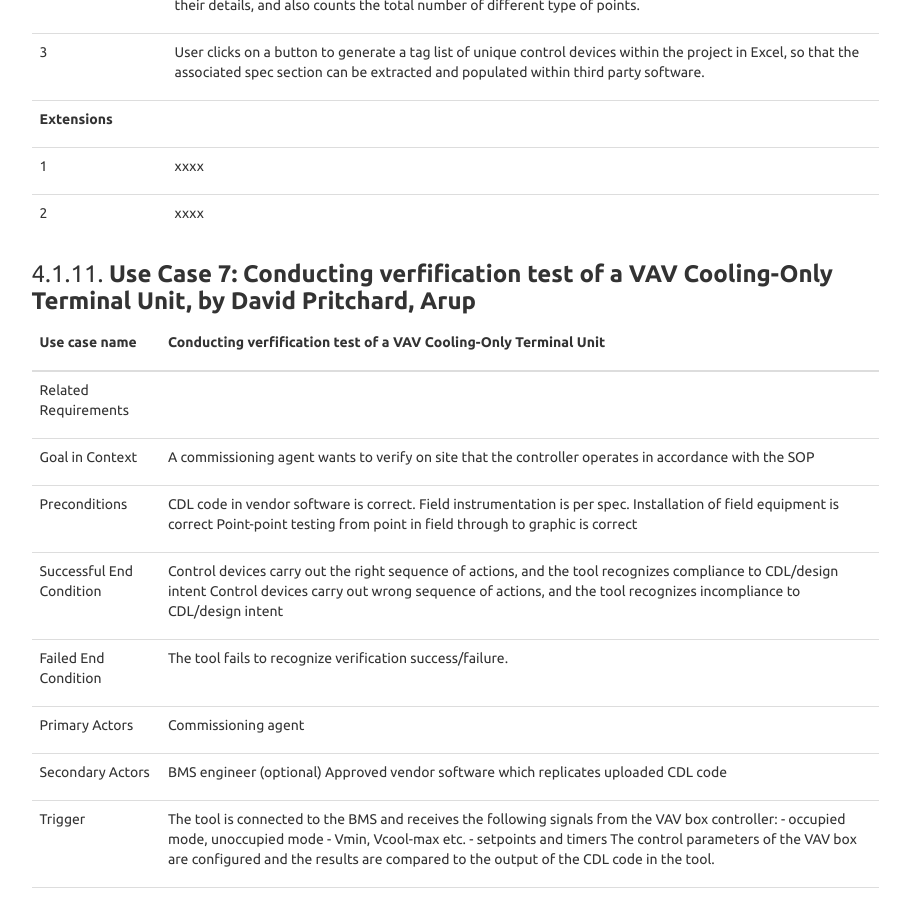
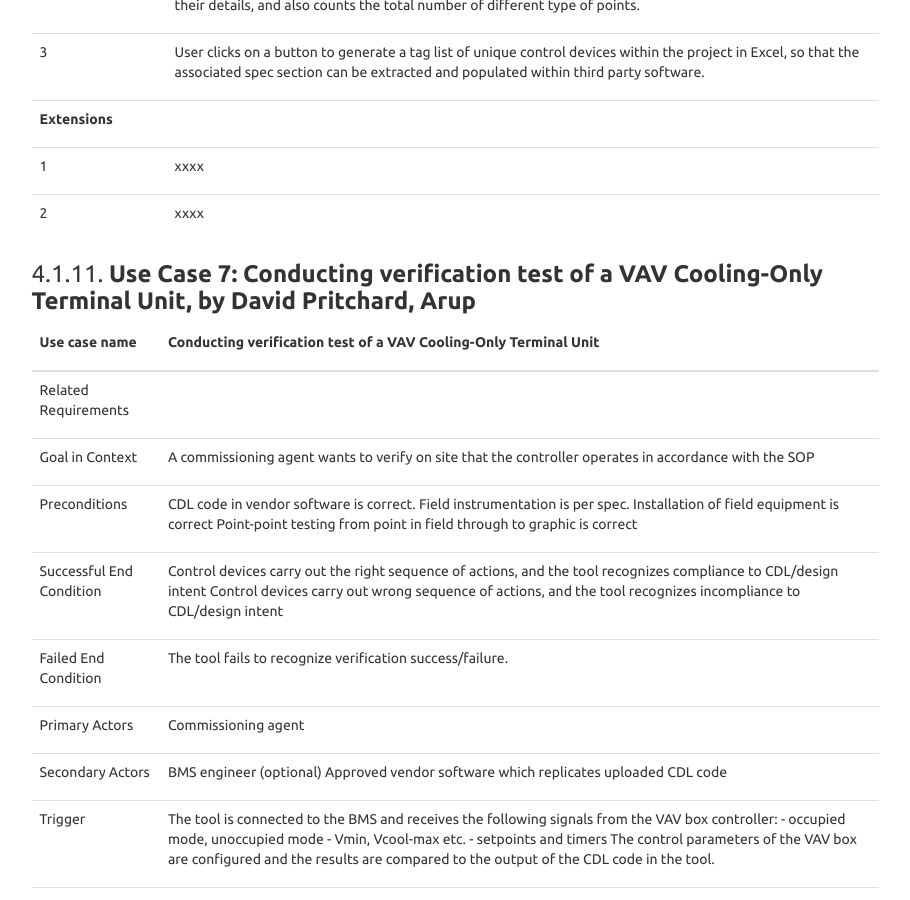
Before and after one commit to lbl-srg/obc, a Sphinx documentation site: the page built from specification/source/useCases.rst, in a window 1280 px wide and 900 px high, scrolled down 6739 px. Shown: the whole window, without its empty margins (331-1241 px from the left). Built offline with Sphinx 7.4.7, drawn with Linux system fonts in a browser that asks for light colours; some of the changed text lies outside the part shown.

Commit message:
Update useCases.rst

```diff
--- a/specification/source/useCases.rst
+++ b/specification/source/useCases.rst
@@ -366,11 +366,11 @@ Trigger
 ===========================  ===================================================
 
 
-**Use Case 7: Conducting verfification test of a VAV Cooling-Only Terminal Unit, by David Pritchard, Arup**
+**Use Case 7: Conducting verification test of a VAV Cooling-Only Terminal Unit, by David Pritchard, Arup**
 ~~~~~~~~~~~~~~~~~~~~~~~~~~~~~~~~~~~~~~~~~~~~~~~
 
 ===========================  ===================================================
-**Use case name**            **Conducting verfification test of a VAV Cooling-Only Terminal Unit**
+**Use case name**            **Conducting verification test of a VAV Cooling-Only Terminal Unit**
 ===========================  ===================================================
 Related Requirements
 ---------------------------  ---------------------------------------------------
```
